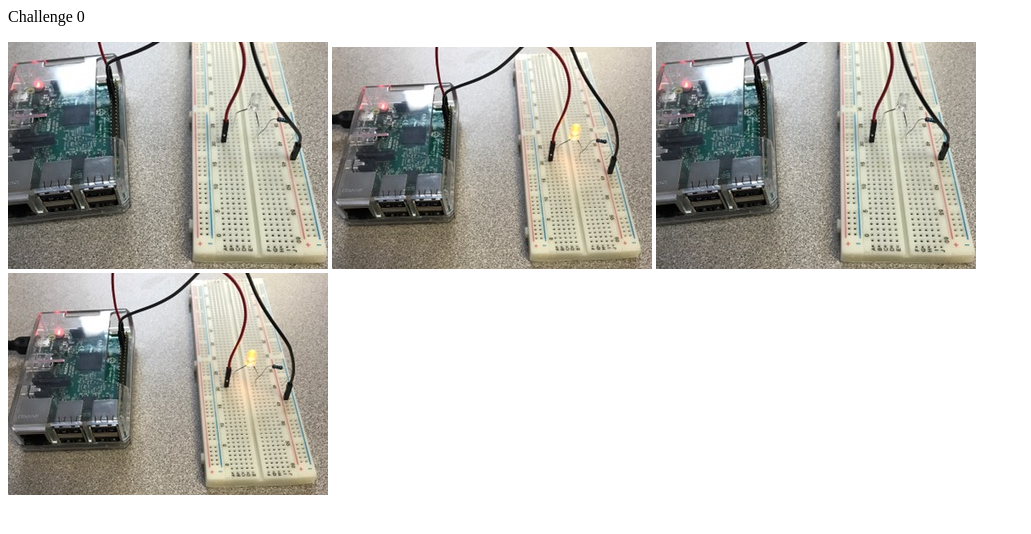
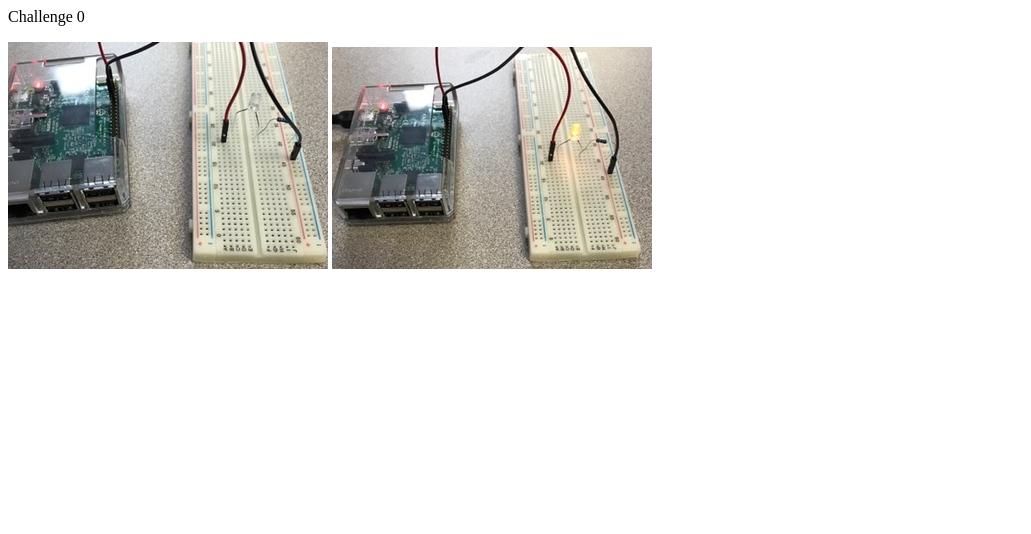
Before and after one commit to ruizmario310/website, a plain HTML site: page rpi.html in a window 1280 px wide. Shown: the whole page, without its empty margins (0-1031 px from the left). Drawn offline with Linux system fonts and the light colour scheme.

Commit message:
Update rpi.html

```diff
--- a/rpi.html
+++ b/rpi.html
@@ -13,6 +13,3 @@
 	</body>
 
 </html>
-
-<img src="images/non-working.jpg" alt="Cool Image"/>
-<img src="images/working.jpg"/>
```
